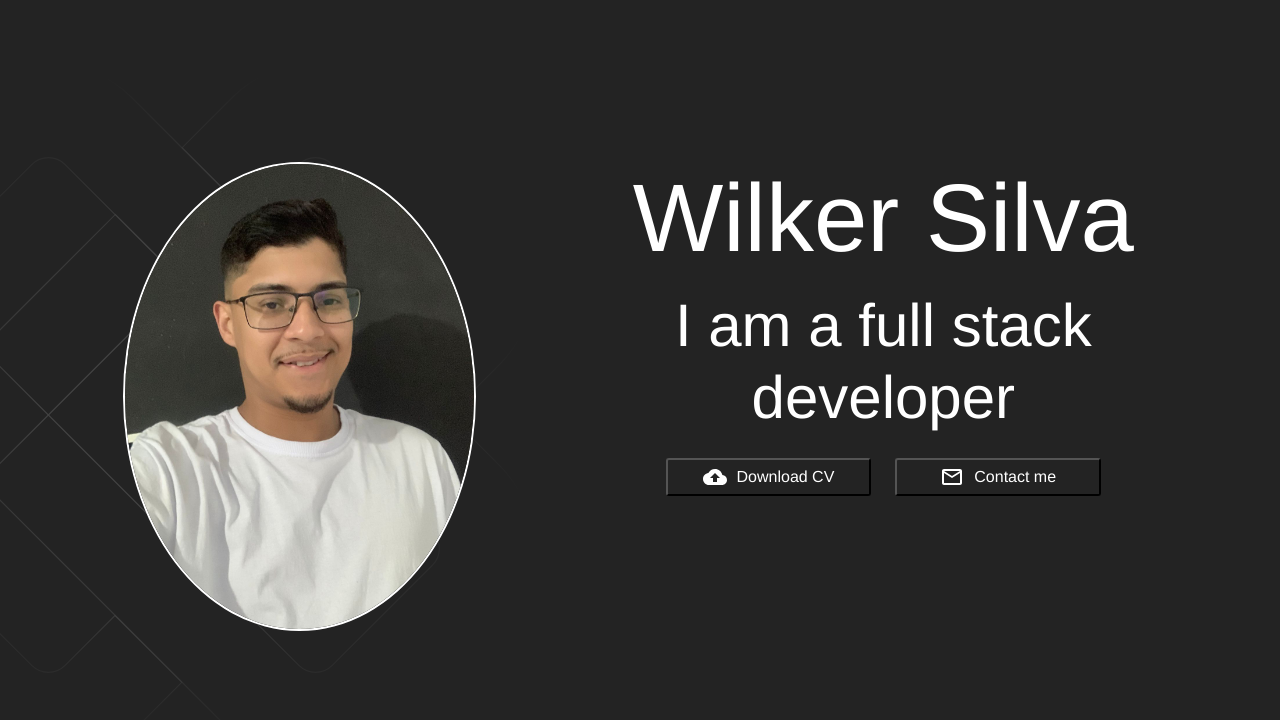
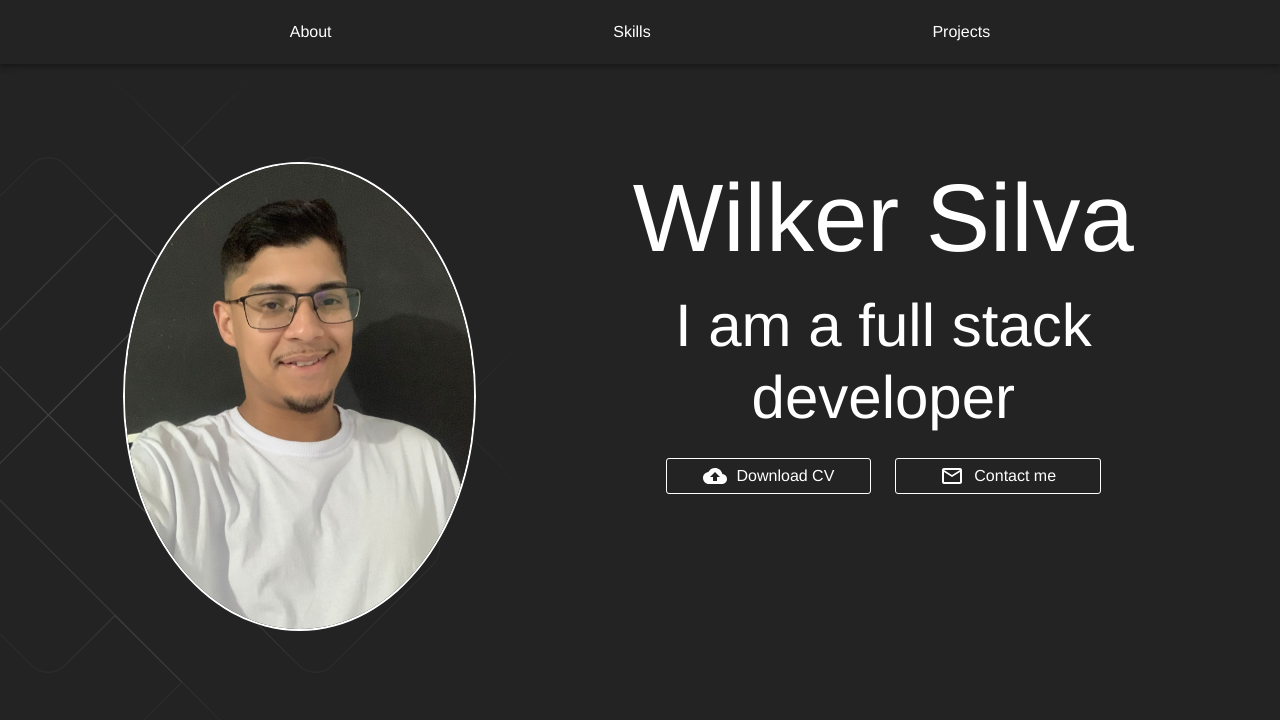
Before and after one commit to Wil220/meu_portifolio, a React (Vite) app: page / in a window 1280 px wide. Shown: the top 720 px of the page. Built offline with nearby package versions, Linux system fonts and the light colour scheme.

Commit message:
adicionando o NavBar

```diff
--- /dev/null
+++ b/src/components/NavBar/NavBar.tsx
@@ -0,0 +1,23 @@
+import { AppBar, MenuItem, Toolbar, styled } from "@mui/material"
+
+
+const NavBar = () => {
+    const StyledToobar = styled(Toolbar)(() => ({
+        display: "flex",
+        justifyContent: "space-evenly"
+    }))
+
+    return (
+        <>
+            <AppBar position="absolute">
+                <StyledToobar>
+                    <MenuItem>About</MenuItem>
+                    <MenuItem>Skills</MenuItem>
+                    <MenuItem>Projects</MenuItem>
+                </StyledToobar>
+            </AppBar>
+        </>
+    )
+}
+
+export default NavBar
--- a/src/components/StyledButton/StyledButton.tsx
+++ b/src/components/StyledButton/StyledButton.tsx
@@ -1,28 +1,25 @@
 import { styled } from "@mui/material"
 import { ReactNode } from "react"
-import theme from "../../theme"
 
-interface StyledButtonProps{
+interface StyledButtonProps {
     children: ReactNode
 }
 
-const StyledButton: React.FC<StyledButtonProps> = ({ children }) =>{
+const StyledButton: React.FC<StyledButtonProps> = ({ children }) => {
 
-
-
-    const StyledButton = styled("button")(()=> ({
+    const StyledButton = styled("button")(({ theme }) => ({
         backgroundColor: "transparent",
-       border: "1px solid ${theme.palette.primary.contraText}",
+        border: `1px solid ${theme.palette.primary.contrastText}`,
         borderRadius: "3px",
         padding: "5px 15px",
         width: "100%",
         color: theme.palette.primary.contrastText,
-       display:"inline-flex",
+        display: "inline-flex",
         alignItems: "center",
         justifyContent: "center",
         gap: "10px",
-       '&:hover':{
-        backgroundColor: theme.palette.secondary.main
+        '&:hover': {
+            backgroundColor: theme.palette.secondary.light
         }
     }))
 
--- a/src/main.tsx
+++ b/src/main.tsx
@@ -1,14 +1,14 @@
-import { StrictMode } from 'react'
+import React, { StrictMode } from 'react'
 import { createRoot } from 'react-dom/client'
 import App from './App.tsx'
 import { CssBaseline, ThemeProvider } from '@mui/material'
 import theme from './theme.ts'
 
 createRoot(document.getElementById('root')!).render(
-  <StrictMode>
+  <React.StrictMode>
     <ThemeProvider theme={theme}>
     <CssBaseline/>
     <App />
     </ThemeProvider>
-  </StrictMode>,
+  </React.StrictMode>,
 )
--- a/src/pages/Home/Home.tsx
+++ b/src/pages/Home/Home.tsx
@@ -1,9 +1,11 @@
+import NavBar from "../../components/NavBar/NavBar"
 import Hero from "../sections/Hero/Hero"
 
 const Home = () =>{
 
     return (
       <>
+         <NavBar />
          <Hero />
       </>
     )
```
Lines whose indentation alone changed are shown as unchanged.
